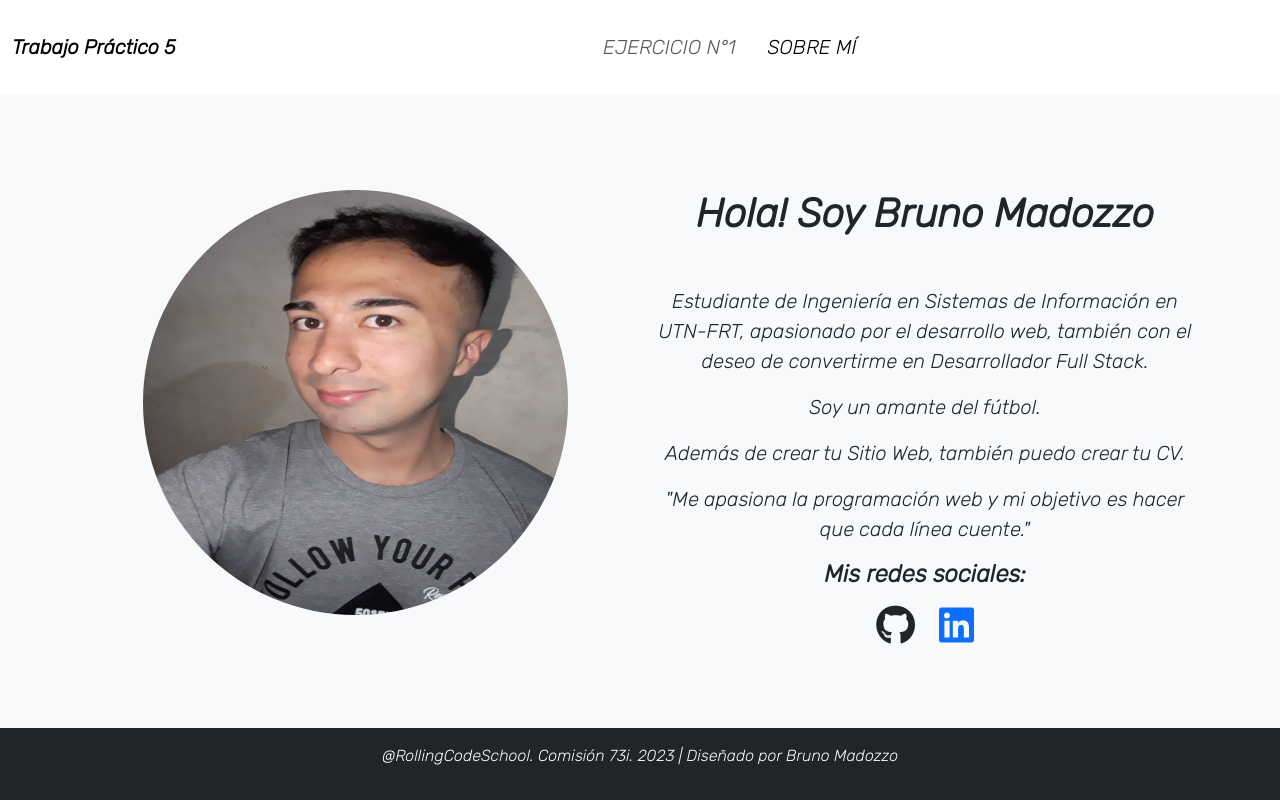
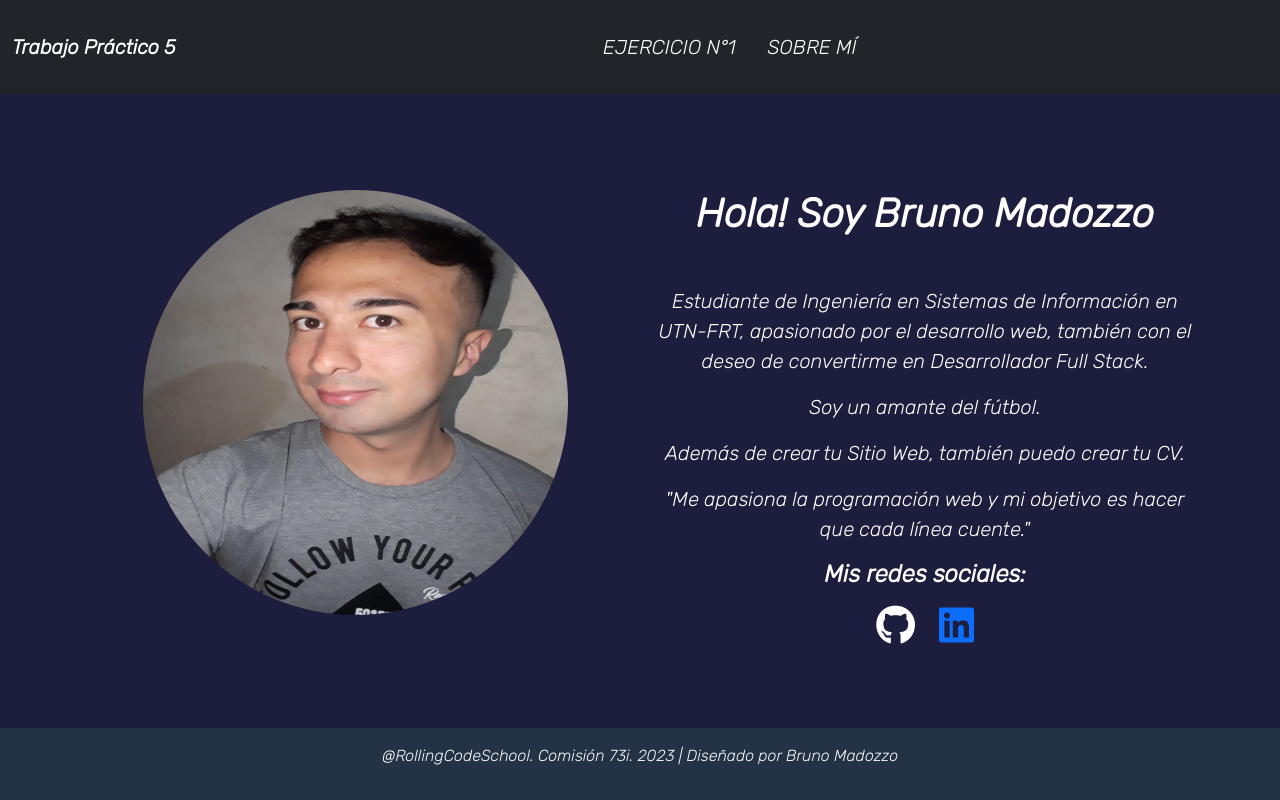
Before and after one commit to brunomry/AdivinarNumero, a plain HTML site: page sobreMi.html in a window 1280 px wide. Drawn offline with nearby package versions, Linux system fonts and the light colour scheme.

Commit message:
Cambie el color de navbar, main y footer en pagina sobreMi

```diff
--- a/sobreMi.html
+++ b/sobreMi.html
@@ -30,9 +30,9 @@
   </head>
   <body>
     <header>
-      <nav class="navbar navbar-expand-md py-4 bg-white">
+      <nav class="navbar navbar-expand-md py-4 bg-dark">
         <div class="container-fluid">
-          <a class="navbar-brand fw-bold fst-italic" href="./index.html"
+          <a class="navbar-brand fw-bold fst-italic text-white" href="./index.html"
             >Trabajo Práctico 5</a
           >
           <button
@@ -52,19 +52,19 @@
           >
             <ul class="navbar-nav w-100 d-flex justify-content-center fs-5">
               <li class="nav-item px-2">
-                <a class="nav-link" href="../index.html"
+                <a class="nav-link text-white" href="../index.html"
                   >EJERCICIO N°1</a
                 >
               </li>
               <li class="nav-item px-2">
-                <a class="nav-link active" href="sobreMi.html">SOBRE MÍ</a>
+                <a class="nav-link active text-white" href="sobreMi.html">SOBRE MÍ</a>
               </li>
             </ul>
           </div>
         </div>
       </nav>
     </header>
-    <main class="bg-body-tertiary py-5" id="main">
+    <main class="py-5 text-white" id="main">
       <section class="container mt-5">
         <div class="row justify-content-center">
           <div class="col-lg-6 text-center order-1 order-lg-0 mt-5 mt-lg-0">
@@ -93,7 +93,7 @@
               <h4 class="fw-bold fst-italic">Mis redes sociales:</h4>
               <div class="d-flex gap-4 justify-content-center mt-3">
                 <a href="https://github.com/brunomry" target="_blank"
-                  ><i class="fa-brands fa-github text-dark socialIcon"></i
+                  ><i class="fa-brands fa-github text-white socialIcon"></i
                 ></a>
                 <a
                   href="https://www.linkedin.com/in/bruno-madozzo"
@@ -106,7 +106,7 @@
         </div>
       </section>
     </main>
-    <footer class="bg-dark p-3">
+    <footer class="p-3">
       <div class="text-light text-center">
         <p>
           @RollingCodeSchool. Comisión 73i. 2023 | Diseñado por Bruno Madozzo
```
Also changed, not shown: 1 other file.
